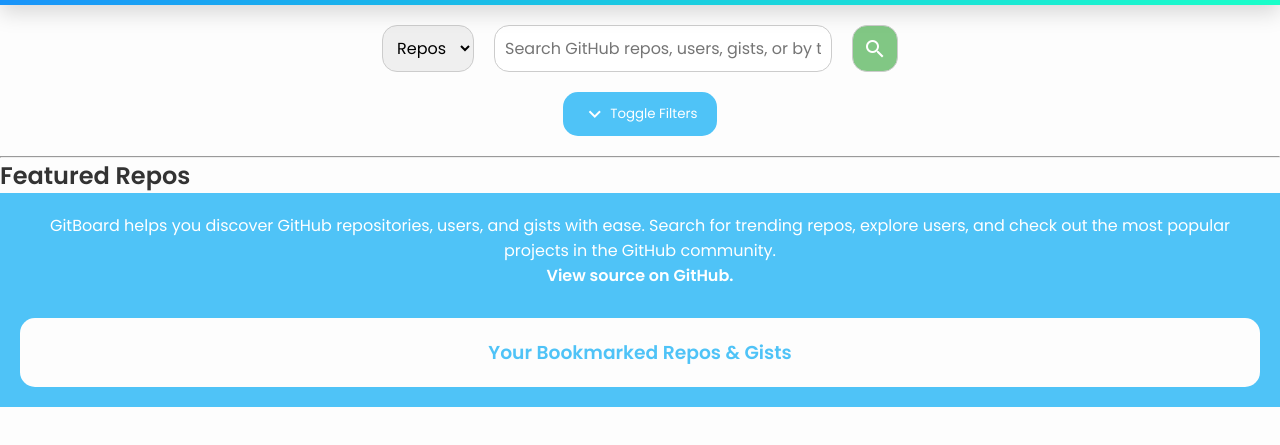
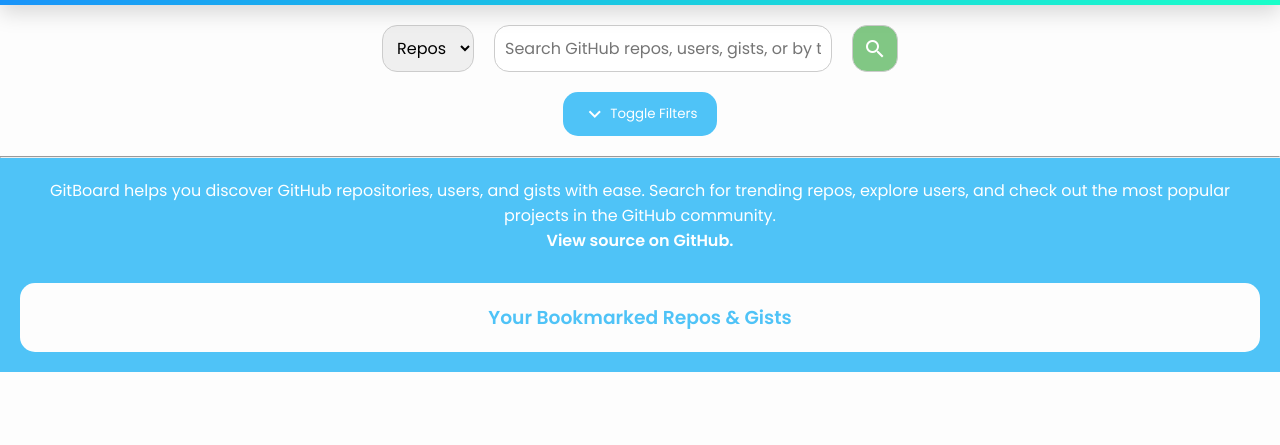
Before and after one commit to 155601-Mikey/GitBoard, a plain HTML site: page index.html in a window 1280 px wide. Shown: the part 97-542 px from the top of the page. Drawn offline with Linux system fonts and the light colour scheme.

Commit message:
Update index.html

```diff
--- a/index.html
+++ b/index.html
@@ -112,11 +112,6 @@
 
         <!-- Separator -->
         <hr class="separator" />
-
-        <!-- Featured Repos Section -->
-        <section id="featured" class="featured">
-            <h2>Featured Repos</h2>
-            <!-- Featured repos will be added dynamically -->
         </section>
     </main>
 
```
